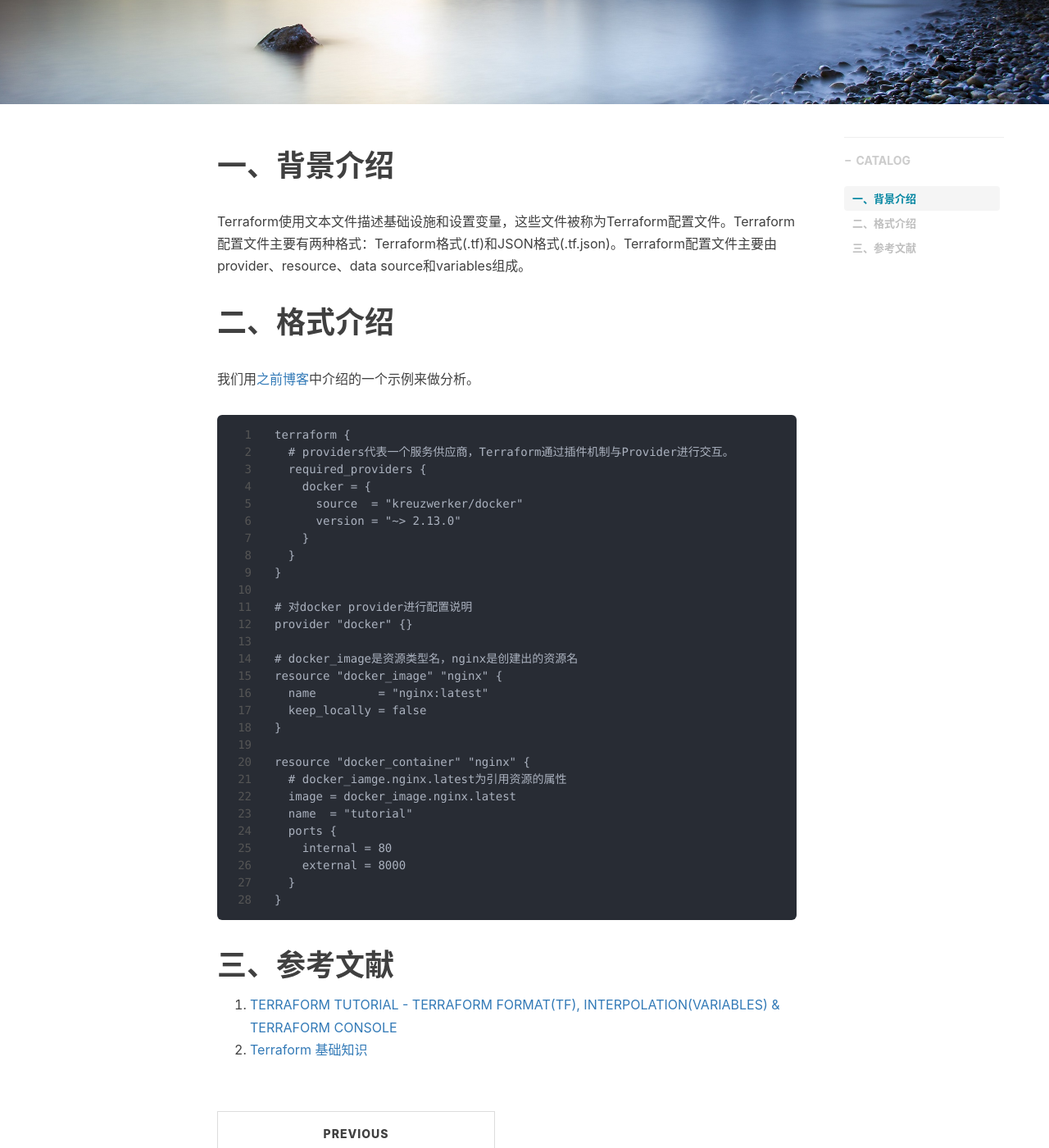
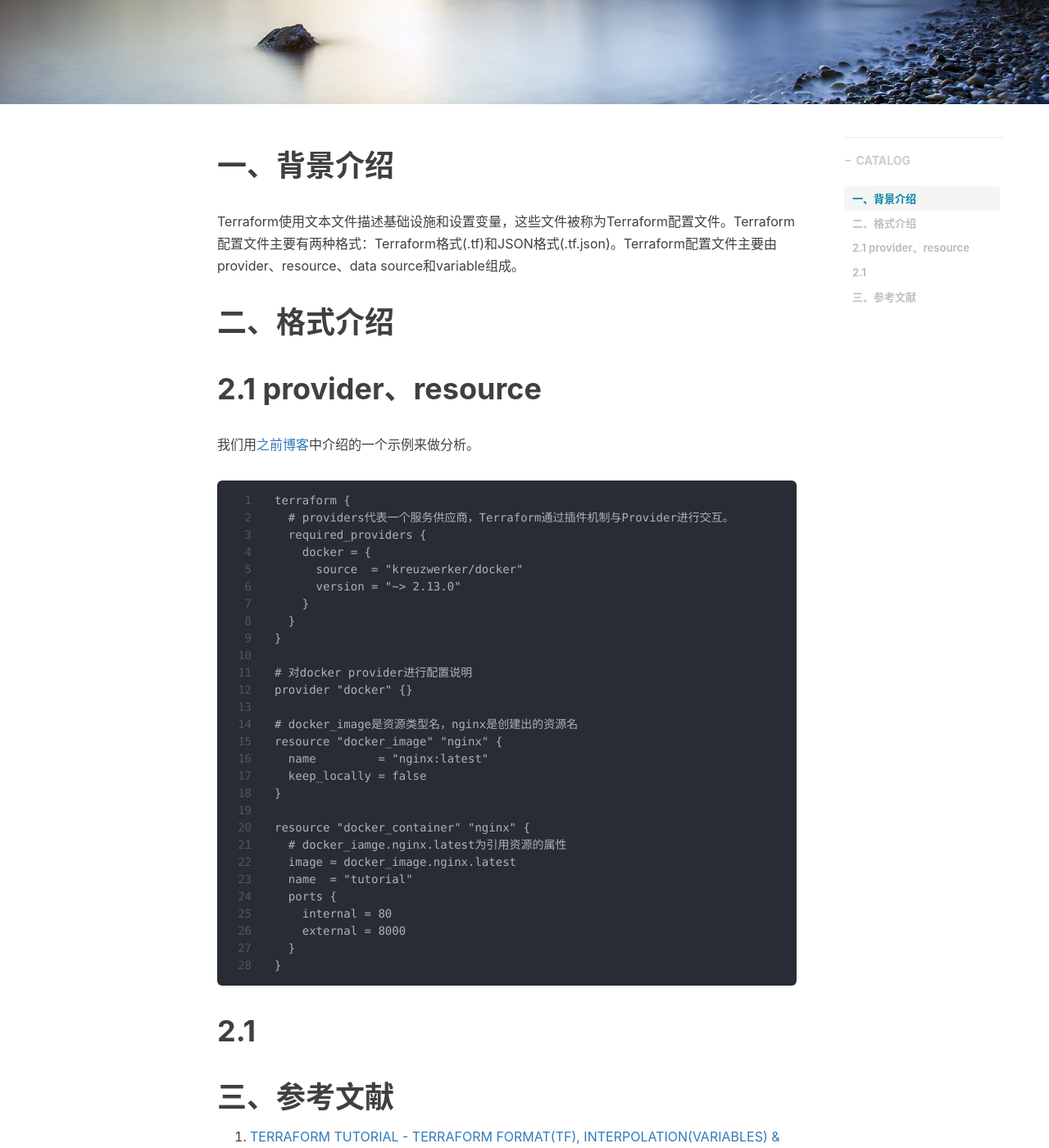
Before and after one commit to shihai1991/shihai1991.github.io, a Jekyll site: the page built from _posts/2022-10-14-Terraform format介绍.md, in a window 1280 px wide and 1400 px high, scrolled down 330 px. Shown: the whole window at 82% size. Built offline with Jekyll 4.4.1, drawn with Linux system fonts in a browser that asks for light colours; nearby versions of some CDN libraries; comment, search, counter and statistics services are not loaded.

Commit message:
Update 2022-10-14-Terraform format介绍.md

````diff
--- a/_posts/2022-10-14-Terraform format介绍.md
+++ b/_posts/2022-10-14-Terraform format介绍.md
@@ -9,9 +9,11 @@ tags:
 time: '2022.10.14 17:42:00'
 ---
 # 一、背景介绍
-Terraform使用文本文件描述基础设施和设置变量，这些文件被称为Terraform配置文件。Terraform配置文件主要有两种格式：Terraform格式(.tf)和JSON格式(.tf.json)。Terraform配置文件主要由provider、resource、data source和variables组成。
+Terraform使用文本文件描述基础设施和设置变量，这些文件被称为Terraform配置文件。Terraform配置文件主要有两种格式：Terraform格式(.tf)和JSON格式(.tf.json)。Terraform配置文件主要由provider、resource、data source和variable组成。
 
 # 二、格式介绍
+
+# 2.1 provider、resource
 我们用[之前博客](https://shihai1991.github.io/iac/2022/06/10/Terraform%E5%88%9D%E4%BD%93%E9%AA%8C/)中介绍的一个示例来做分析。
 ```
 terraform {
@@ -44,6 +46,8 @@ resource "docker_container" "nginx" {
 }
 ```
 
+# 2.1
+
 # 三、参考文献
 1. [TERRAFORM TUTORIAL - TERRAFORM FORMAT(TF), INTERPOLATION(VARIABLES) & TERRAFORM CONSOLE](https://www.bogotobogo.com/DevOps/Terraform/Terraform-terraform-format-tf-and-interpolation-variables.php)
 2. [Terraform 基础知识](https://support.huaweicloud.com/basics-terraform/basics-terraform.pdf)
````
